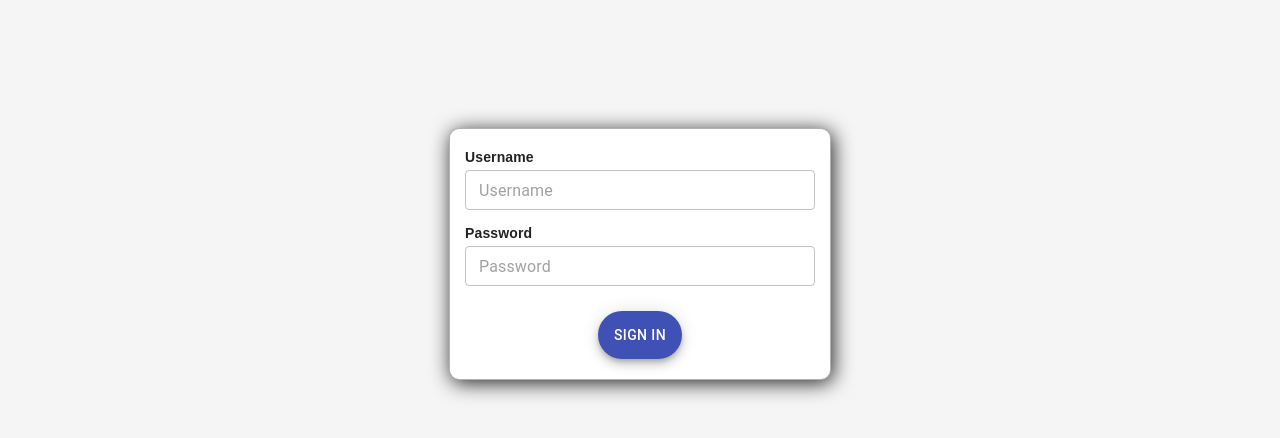
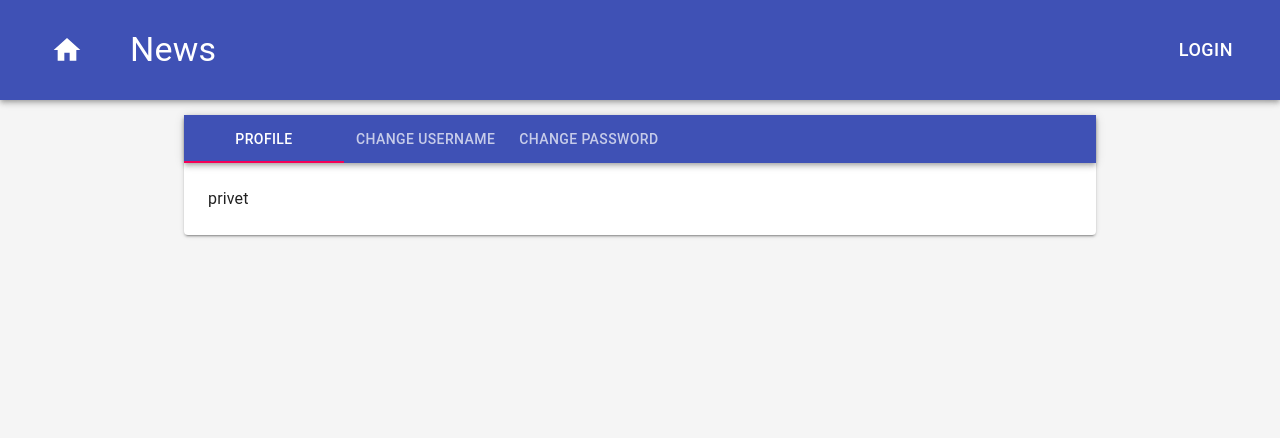
Before and after one commit to sl1Bridge/News-blog-app, a React (Create React App) app: page / in a window 1280 px wide. Shown: the top 438 px of the page. Built offline with nearby package versions, Linux system fonts and the light colour scheme.

Commit message:
Added feneral profile page

```diff
--- a/src/components/App.js
+++ b/src/components/App.js
@@ -4,18 +4,17 @@ import MainHeaderComponent from "./header/MainHeaderComponent";
 import MainNewsListComponent from "./news/MainNewsListComponent";
 import HomePageComponent from "./home/HomePageComponent";
 import SignInComponent from "./login/SignInComponent";
+import MainProfileComponent from "./profile/MainProfileComponent";
 
 import '../styles/styles.css'
 
-
-
-
 const App = () => (
   <div>
-    {/*<MainHeaderComponent />
-    <MainNewsListComponent />
-    <HomePageComponent />*/}
-    <SignInComponent />
+    <MainHeaderComponent />
+{/*    <MainNewsListComponent />
+    <HomePageComponent />
+    <SignInComponent />*/}
+    <MainProfileComponent />
   </div>
 );
 
--- a/src/components/login/SignInComponent.js
+++ b/src/components/login/SignInComponent.js
@@ -1,4 +1,4 @@
-import React, {useState} from "react";
+import React from "react";
 import {withStyles} from "@material-ui/core";
 import TextField from "@material-ui/core/TextField";
 import Typography from "@material-ui/core/Typography";
@@ -38,7 +38,7 @@ const styles = {
   },
 };
 
-const SignInComponent = ({classes, loginStatus, username, password, onSignInBtnClick}) => {
+const SignInComponent = ({classes, username, password, onSignInBtnClick}) => {
   const [inputUsername, setInputUsername] = React.useState('');
   const [inputPassword, setInputPassword] = React.useState('');
 
--- a/src/components/news/MainNewsListComponent.js
+++ b/src/components/news/MainNewsListComponent.js
@@ -45,10 +45,10 @@ const MainNewsListComponent = ({classes, onScreenLoad, news, isEnded, OnScrollDo
   )
 };
 
-const mapStateToProps = (state) => ({
-  news: state.news,
-  isEnded: state.isEnded,
-  offset: state.offset,
+const mapStateToProps = ({newsReducer}) => ({
+  news: newsReducer.news,
+  isEnded: newsReducer.isEnded,
+  offset: newsReducer.offset,
 });
 
 const mapDispatchToProps = (dispatch) => ({
--- /dev/null
+++ b/src/components/profile/MainProfileComponent.js
@@ -0,0 +1,47 @@
+import React from 'react';
+import {Container} from "@material-ui/core";
+import Paper from "@material-ui/core/Paper";
+import AppBar from "@material-ui/core/AppBar";
+import Tabs from "@material-ui/core/Tabs";
+import Tab from "@material-ui/core/Tab";
+import OneTabPanelComponent from "./OneTabPanelComponent";
+import withStyles from "@material-ui/core/styles/withStyles";
+
+const styles = {
+  marginContainer: {
+    marginTop: '15px',
+  },
+};
+
+const MainProfileComponent = ({classes}) => {
+  const [value, setValue] = React.useState(0);
+
+  const handleChange = (event, newValue) => {
+    setValue(newValue);
+  };
+
+  return (
+    <Container maxWidth="md" className={classes.marginContainer}>
+      <Paper elevation={2}>
+        <AppBar position="static">
+          <Tabs value={value} onChange={handleChange} aria-label="simple tabs example">
+            <Tab label="Profile" />
+            <Tab label="Change Username" />
+            <Tab label="Change Password" />
+          </Tabs>
+        </AppBar>
+        <OneTabPanelComponent value={value} index={0}>
+          privet
+        </OneTabPanelComponent>
+        <OneTabPanelComponent value={value} index={1}>
+          Item Two
+        </OneTabPanelComponent>
+        <OneTabPanelComponent value={value} index={2}>
+          Item Three
+        </OneTabPanelComponent>
+      </Paper>
+    </Container>
+  );
+};
+
+export default withStyles(styles)(MainProfileComponent);
--- /dev/null
+++ b/src/components/profile/OneTabPanelComponent.js
@@ -0,0 +1,17 @@
+import React from "react";
+import Typography from "@material-ui/core/Typography";
+import Box from "@material-ui/core/Box";
+
+const OneTabPanelComponent = ({children, value, index}) => (
+  <Typography
+    component="div"
+    role="tabpanel"
+    hidden={value !== index}
+    id={`simple-tabpanel-${index}`}
+    aria-labelledby={`simple-tab-${index}`}
+  >
+    {value === index && <Box p={3}>{children}</Box>}
+  </Typography>
+);
+
+export default OneTabPanelComponent;
```
